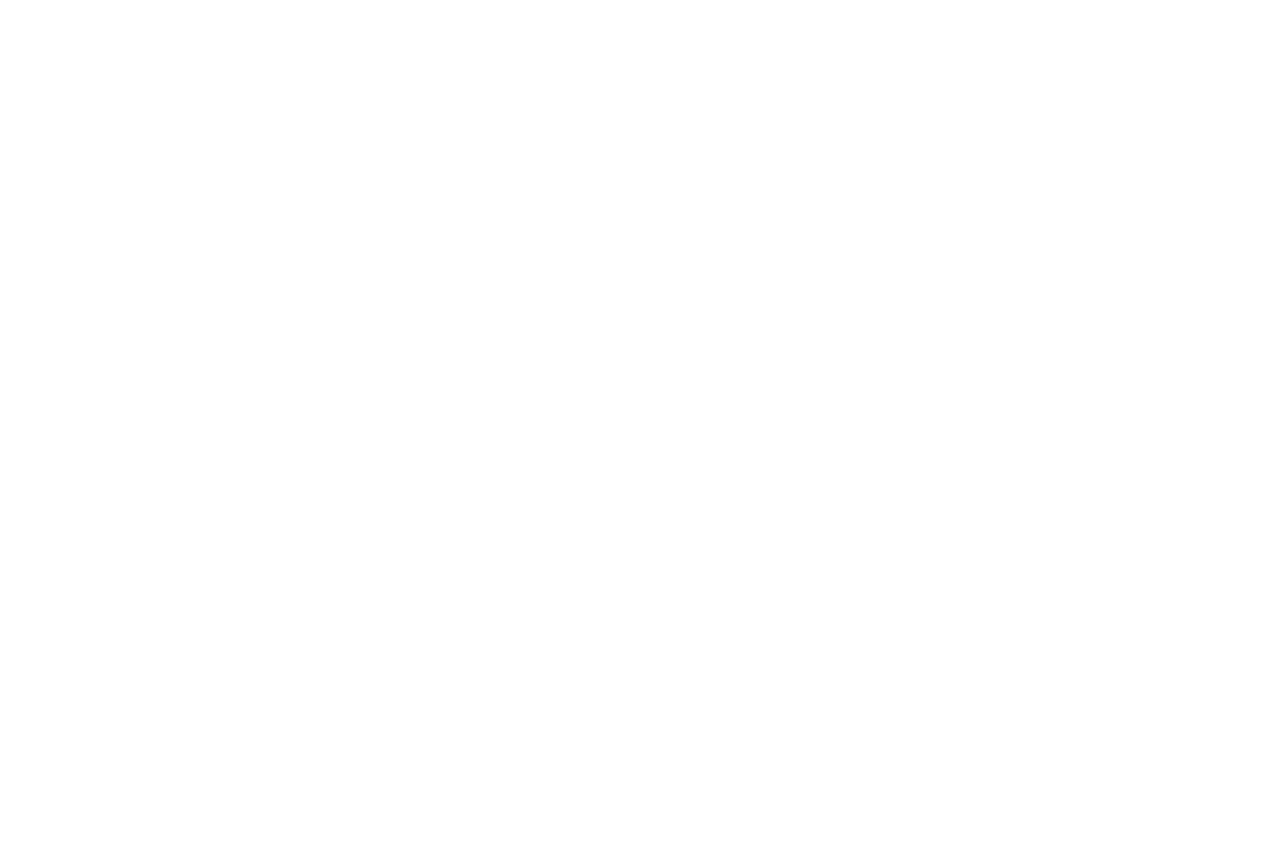
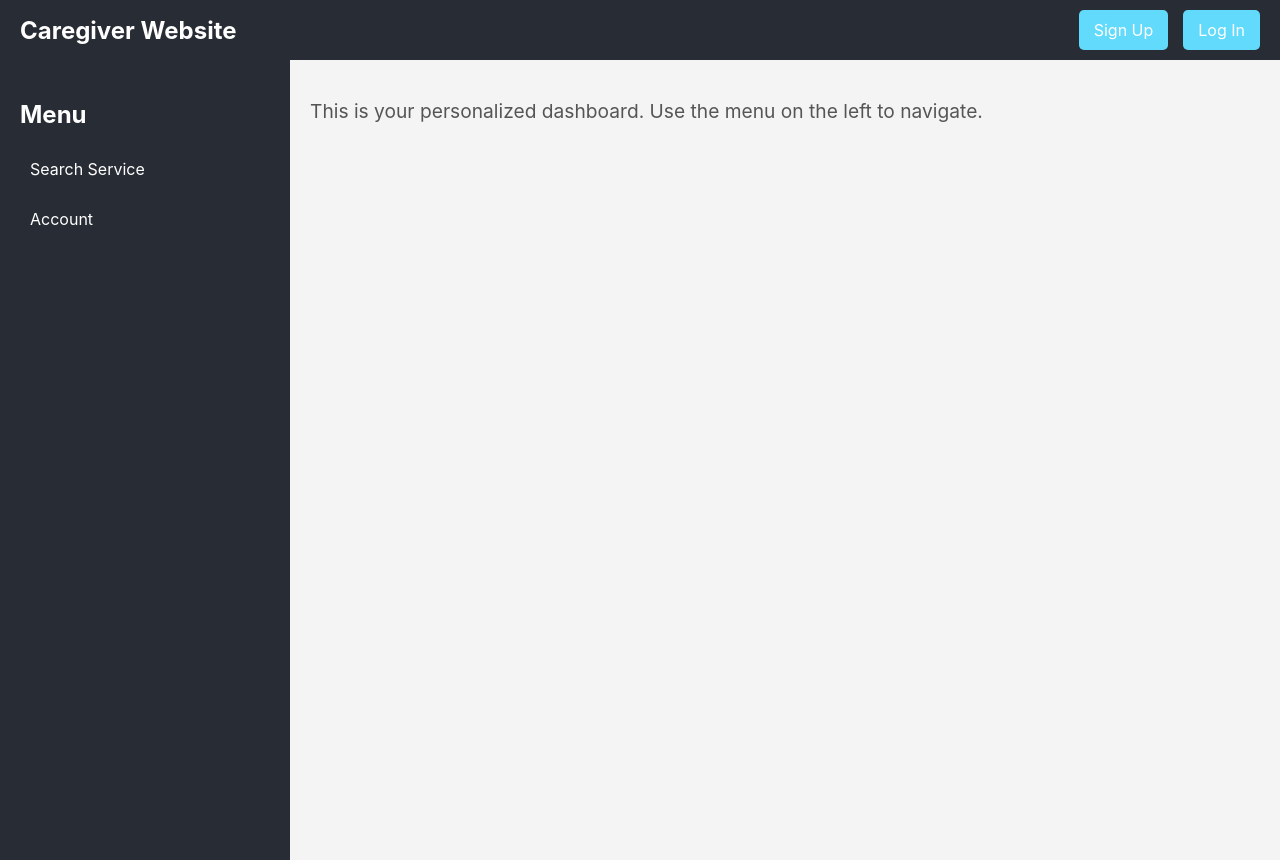
Before and after one commit to JAMuniz/CaregiverWebsite, a React (Create React App) app in the folder client/: page /welcome in a window 1280 px wide. Before the commit this address had no page. Before the commit the page ends 800 px from the top, so only its background shows below. Built offline with nearby package versions, Linux system fonts and the light colour scheme.

Commit message:
Creation of welcome page (after login)

```diff
--- a/client/src/Pages/App.js
+++ b/client/src/Pages/App.js
@@ -3,6 +3,7 @@ import { BrowserRouter as Router, Route, Routes } from 'react-router-dom';
 import Home from './Home';
 import Sign from './sign.js';
 import Login from './Login.js';
+import Welcome from './Welcome.js';
 
 function App() {
   return (
@@ -12,6 +13,7 @@ function App() {
           <Route path="/" element={<Home />} />
           <Route path="/signin" element={<Sign />} />
           <Route path="/login" element={<Login />} />
+          <Route path="/welcome" element={<Welcome />} />
         </Routes>
       </div>
     </Router>
--- a/client/src/Pages/Login.js
+++ b/client/src/Pages/Login.js
@@ -29,7 +29,7 @@ function Login() {
 
             if (result.success) {
                 localStorage.setItem('name', result.name);
-                navigate('/');
+                navigate('/welcome');
             } else {
                 alert(`Error: ${result.message}`);
             }
--- /dev/null
+++ b/client/src/Pages/Welcome.js
@@ -0,0 +1,27 @@
+import React from 'react';
+import '../css/welcome.css';
+import Navbar from '../Components/Navbar';
+
+function Welcome() {
+
+  return (
+    <div>
+        < Navbar />
+        <div className="Welcome">
+        <aside className="Sidebar">
+            <h2>Menu</h2>
+            <ul>
+                <li><a href="#search">Search Service</a></li>
+                <li><a href="#account">Account</a></li>
+            </ul>
+        </aside>
+
+        <main className="Main-content">
+            <p>This is your personalized dashboard. Use the menu on the left to navigate.</p>
+        </main>
+        </div>
+    </div>
+  );
+}
+
+export default Welcome;
--- /dev/null
+++ b/client/src/css/welcome.css
@@ -0,0 +1,75 @@
+.Welcome {
+    display: flex;
+    height: 100vh;
+  }
+
+  .Sidebar {
+    width: 250px;
+    background-color: #282c34;
+    color: white;
+    padding: 20px;
+    display: flex;
+    flex-direction: column;
+    align-items: flex-start;
+  }
+
+  .Sidebar h2 {
+    margin-bottom: 20px;
+    font-size: 1.5rem;
+  }
+
+  .Sidebar ul {
+    list-style: none;
+    padding: 0;
+    margin: 0;
+    width: 100%;
+  }
+
+  .Sidebar ul li {
+    margin-bottom: 10px;
+    width: 100%;
+  }
+
+  .Sidebar ul li a {
+    color: white;
+    text-decoration: none;
+    display: block;
+    padding: 10px;
+    border-radius: 5px;
+    transition: background-color 0.2s;
+  }
+
+  .Sidebar ul li a:hover {
+    background-color: #61dafb;
+  }
+
+  .Logout-button {
+    margin-top: auto;
+    background-color: #f44336;
+    color: white;
+    border: none;
+    padding: 10px 15px;
+    font-size: 1rem;
+    border-radius: 5px;
+    cursor: pointer;
+  }
+
+  .Logout-button:hover {
+    background-color: #d32f2f;
+  }
+
+  .Main-content {
+    flex: 1;
+    padding: 20px;
+    background-color: #f4f4f4;
+  }
+
+  .Main-content h1 {
+    font-size: 2rem;
+    margin-bottom: 20px;
+  }
+
+  .Main-content p {
+    font-size: 1.2rem;
+    color: #555;
+  }
```
